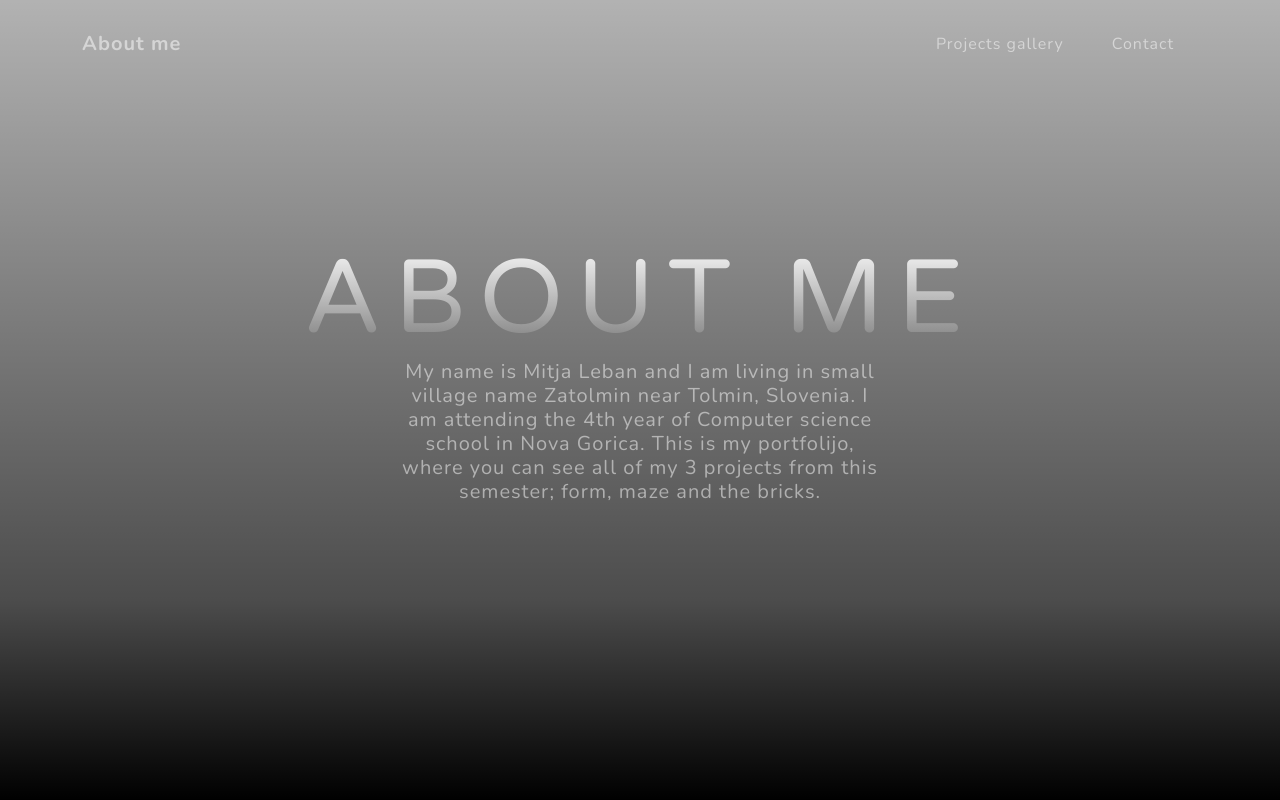
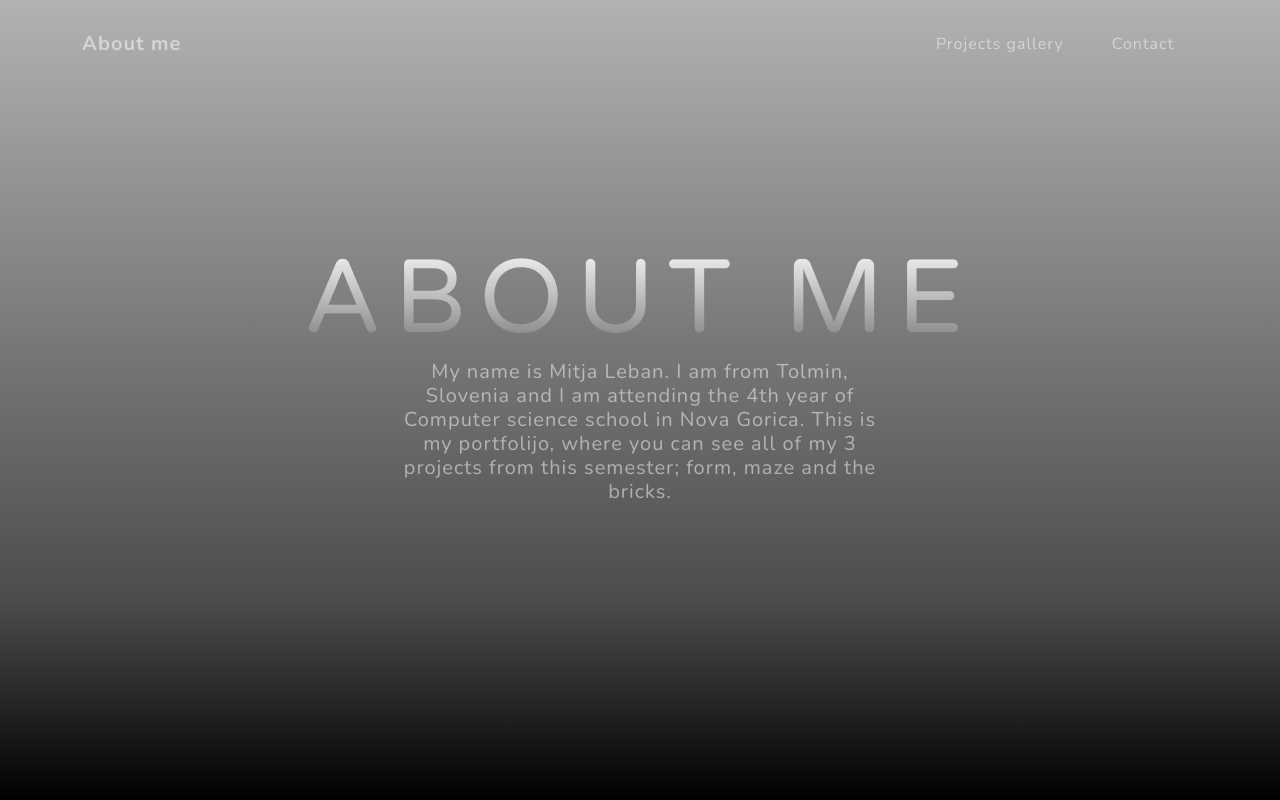
Before and after one commit to mitjaleban/portofolijomitja, a plain HTML site: page index.html in a window 1280 px wide. Shown: the top 800 px of the page. Drawn offline with nearby package versions, Linux system fonts and the light colour scheme.

Commit message:
Update index.html

```diff
--- a/index.html
+++ b/index.html
@@ -38,7 +38,7 @@
             <div class="container d-flex h-100 align-items-center">
                 <div class="mx-auto text-center">
                     <h1 class="mx-auto my-0 text-uppercase">About me</h1>
-                    <h2 class="text-white-50 mx-auto mt-2 mb-5">My name is Mitja Leban and I am living in small village name Zatolmin near Tolmin, Slovenia. I am attending the 4th year of
+                    <h2 class="text-white-50 mx-auto mt-2 mb-5">My name is Mitja Leban. I am from Tolmin, Slovenia and I am attending the 4th year of
 							Computer science school in Nova Gorica. This is my portfolijo, where you can see all of my 3 projects from this semester; form, maze and the bricks.</h2>
 
                 </div>
```
